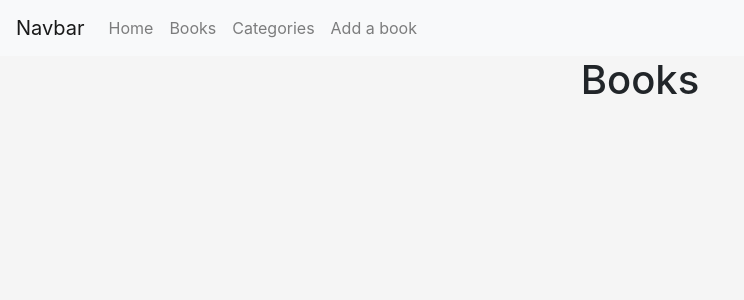
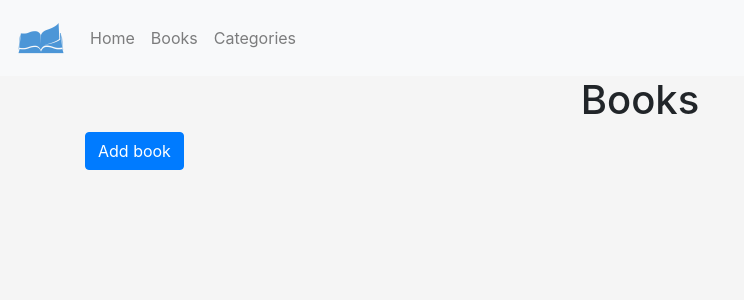
Before and after one commit to sWrAAb/Lost-Page, a Flask app: page /books in a window 1280 px wide. Shown: the top 300 px of the page, without its empty margins (0-744 px from the left). Run offline with Flask 2, Linux system fonts and the light colour scheme; data that the repository does not hold is empty; some libraries are stand-ins or nearby versions.

Commit message:
added favicon, logo, changed books main page and added button for adding books

```diff
--- a/static/css/style.css
+++ b/static/css/style.css
@@ -27,7 +27,12 @@ h1 {
     text-align: center;
 }
 
-.book-cover-image {
-    height: 150px;
-    width: 100px;
+.lost-logo {
+    height: 50px;
+    width: 50px;
 }
+
+.card-image {
+    min-height: 100%;
+    min-width: 100%;
+}
--- a/templates/base.html
+++ b/templates/base.html
@@ -3,9 +3,11 @@
 
 <head>
     <meta charset="UTF-8">
-    <link rel="stylesheet" href="https://stackpath.bootstrapcdn.com/bootstrap/4.4.1/css/bootstrap.min.css" integrity="sha384-Vkoo8x4CGsO3+Hhxv8T/Q5PaXtkKtu6ug5TOeNV6gBiFeWPGFN9MuhOf23Q9Ifjh" crossorigin="anonymous">
     <meta name="viewport" content="width=device-width, initial-scale=1.0">
     <meta http-equiv="X-UA-Compatible" content="ie=edge">
+    <link rel="stylesheet" href="https://stackpath.bootstrapcdn.com/bootstrap/4.4.1/css/bootstrap.min.css" integrity="sha384-Vkoo8x4CGsO3+Hhxv8T/Q5PaXtkKtu6ug5TOeNV6gBiFeWPGFN9MuhOf23Q9Ifjh" crossorigin="anonymous">
+    <link rel="icon" type="image/png" sizes="32x32" href="{{ url_for('static',filename='images/logo16x16.ico')}}">
+    <link rel="icon" type="image/png" sizes="16x16" href="{{ url_for('static',filename='images/logo32x32.ico')}}">
     <link rel="stylesheet" href="{{url_for('static', filename='css/style.css')}}" type="text/css" />
     <title>The Lost Page</title>
 </head>
@@ -13,7 +15,7 @@
 <body>
 
     <nav class="navbar navbar-expand-lg navbar-light bg-light">
-        <a class="navbar-brand" href="#">Navbar</a>
+        <a class="navbar-brand" href="{{url_for('index')}}"><img class="lost-logo" src="{{ url_for('static', filename='images/logo.png')}}" alt="Logo"></a>
         <button class="navbar-toggler" type="button" data-toggle="collapse" data-target="#navbarNav" aria-controls="navbarNav" aria-expanded="false" aria-label="Toggle navigation">
             <span class="navbar-toggler-icon"></span>
         </button>
@@ -27,9 +29,6 @@
                 </li>
                 <li class="nav-item">
                     <a class="nav-link" href="{{url_for('categories')}}">Categories</a>
-                </li>
-                <li class="nav-item">
-                    <a class="nav-link " href="{{url_for('add_book')}}">Add a book</a>
                 </li>
             </ul>
         </div>
--- a/templates/books.html
+++ b/templates/books.html
@@ -1,60 +1,20 @@
 {% extends 'base.html' %} {% block content %}
 
 <h1>Books</h1>
-{% for book in books %}
 
-<div class="container-fluid">
-    <div class="row">
-        <div class="col-12 col-md-3">
-
+<div class="container">
+    <div class="row justify-content-center">
+        {% for book in books %}
+        <div class="card m-auto" style="width: 18rem;">
+            <a href="#">
+                <img src="{{book.cover_img}}" class="card-img-top card-image" alt="Image">
+            </a>
         </div>
+        {% endfor %}
     </div>
+    <a class="btn btn-primary" href="{{ url_for('add_book') }}" class="btn btn-light" role="button">Add book</a>
 </div>
 
 
 
-
-
-
-
-
-
-
-
-
-
-
-
-
-
-
-
-
-
-
-
-
-
-<div class="container-fluid">
-    <div class="accordion" id="accordionExample">
-        <div class="card">
-            <div class="card-header" id="headingTwo">
-                <h2 class="mb-0">
-                    <button class="btn btn-link collapsed" type="button" data-toggle="collapse" data-target="#collapseTwo" aria-expanded="false" aria-controls="collapseTwo">
-                    <img class="book-cover-image" src="{{ book.cover_img }}">&nbsp&nbsp{{ book.title }} by {{ book.author }}. Published in {{ book.year }}
-                </button>
-                </h2>
-            </div>
-            <div id="collapseTwo" class="collapsing" aria-labelledby="headingTwo" data-parent="#accordionExample">
-                <div class="card-body">
-                    <img href={{book.cover_img}}>
-                    <p>{{ book.description }}</p>
-                </div>
-            </div>
-        </div>
-    </div>
-</div>
-
-{% endfor %} {% endblock content %}
-
-<!--{{ book.genre }}-->
+{% endblock %}
--- a/templates/index.html
+++ b/templates/index.html
@@ -8,4 +8,10 @@
 
 
 
+
+
+
+
+
+
 {% endblock %}
```
Also changed, not shown: static/images/logo.png (added), static/images/logo16x16.ico (added), static/images/logo32x32.ico (added).
